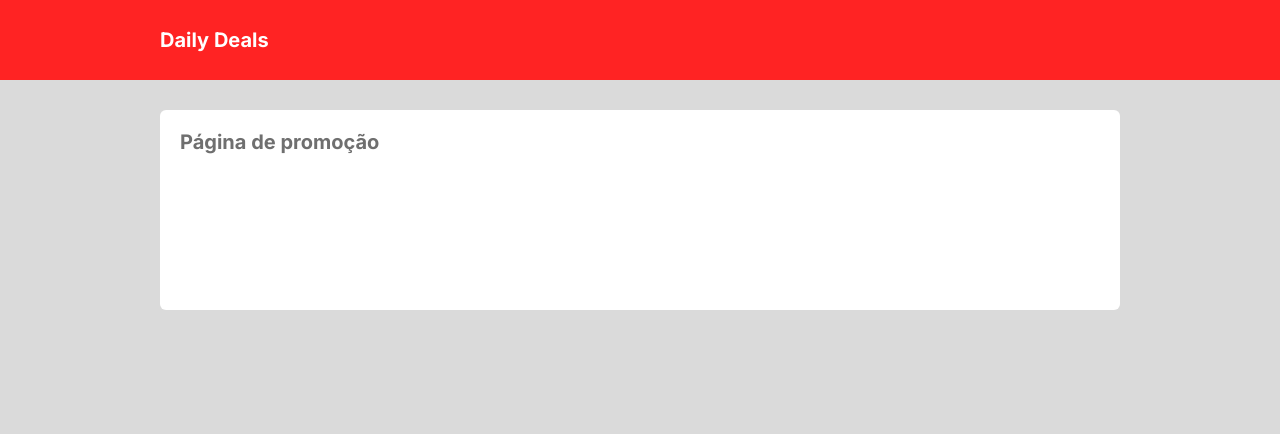
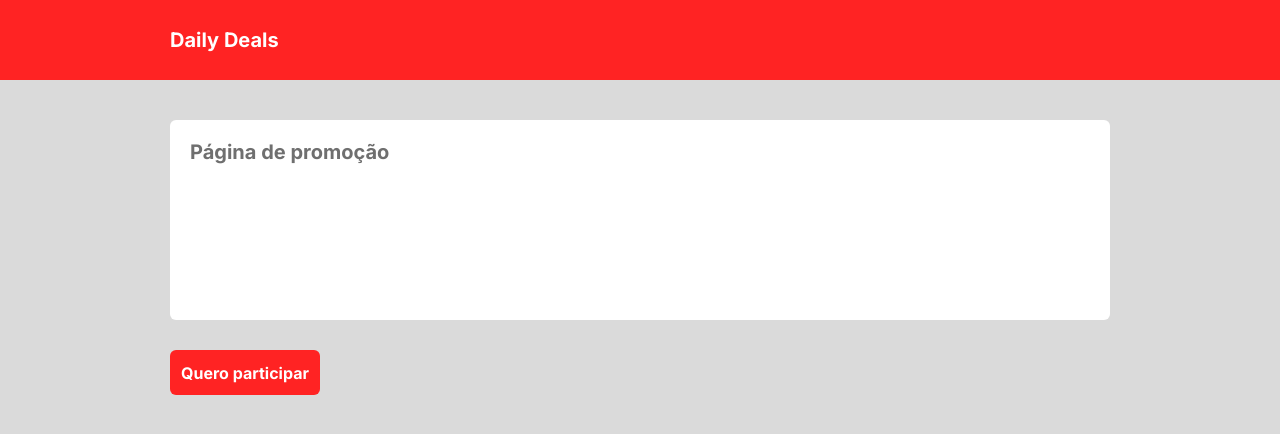
Before and after one commit to murilomartins93/daily-deals, a React (Vite) app: page /offer-detail in a window 1280 px wide. Shown: the top 434 px of the page. Built offline with nearby package versions, Linux system fonts and the light colour scheme.

Commit message:
:construction: Button component

```diff
--- /dev/null
+++ b/src/components/Button/index.tsx
@@ -0,0 +1,10 @@
+import { Link } from "react-router-dom";
+import "./styles.css";
+
+type Props = {
+  text: string;
+};
+
+export default function Button({ text }: Props) {
+  return <div className="dd-btn">{text}</div>;
+}
--- a/src/components/MainHeader/styles.css
+++ b/src/components/MainHeader/styles.css
@@ -11,4 +11,5 @@ header {
   color: var(--dd-font-tertiary);
   font-size: 20px;
   font-weight: 700;
+  padding: 10px;
 }
--- a/src/index.css
+++ b/src/index.css
@@ -31,6 +31,10 @@ body {
   background-color: var(--dd-bg-secondary);
 }
 
+main {
+  padding: 10px;
+}
+
 /* Generic Styles */
 
 .dd-container {
@@ -38,6 +42,8 @@ body {
   width: 100%;
   max-width: 960px;
 }
+
+/* Card Styles */
 
 .dd-card {
   height: 200px;
@@ -55,3 +61,18 @@ body {
   font-weight: 700;
   color: var(--dd-font-secondary);
 }
+
+/* Button Styles */
+
+.dd-btn {
+  font-size: 16px;
+  font-weight: 700;
+  color: var(--dd-btn-secondary);
+  background: var(--dd-btn-primary);
+  width: 150px;
+  height: 45px;
+  border-radius: 6px;
+  display: flex;
+  justify-content: center;
+  align-items: center;
+}
--- a/src/routes/Offer/index.tsx
+++ b/src/routes/Offer/index.tsx
@@ -1,9 +1,15 @@
+import { Link } from "react-router-dom";
+import Button from "../../components/Button";
+
 export default function Offer() {
   return (
-    <main>
-      <div className="dd-card dd-container">
+    <main className="dd-container">
+      <div className="dd-card">
         <h1 className="dd-card-title">Página Inicial</h1>
       </div>
+      <Link to={"/offer-detail"}>
+        <Button text="Ver promoção" />
+      </Link>
     </main>
   );
 }
--- a/src/routes/OfferDetail/index.tsx
+++ b/src/routes/OfferDetail/index.tsx
@@ -1,9 +1,15 @@
+import { Link } from "react-router-dom";
+import Button from "../../components/Button";
+
 export default function OfferDetail() {
   return (
-    <main>
-      <div className="dd-card dd-container">
+    <main className="dd-container">
+      <div className="dd-card">
         <h1 className="dd-card-title">Página de promoção</h1>
       </div>
+      <Link to={"/subscription"}>
+        <Button text="Quero participar" />
+      </Link>
     </main>
   );
 }
--- a/src/routes/Subscription/index.tsx
+++ b/src/routes/Subscription/index.tsx
@@ -1,9 +1,15 @@
+import { Link } from "react-router-dom";
+import Button from "../../components/Button";
+
 export default function Subscription() {
   return (
-    <main>
-      <div className="dd-card dd-container">
+    <main className="dd-container">
+      <div className="dd-card">
         <h1 className="dd-card-title">Página de inscrição</h1>
       </div>
+      <Link to={"/offer-detail"}>
+        <Button text="Ver promoção" />
+      </Link>
     </main>
   );
 }
```
Also changed, not shown: src/components/Button/styles.css (added).
